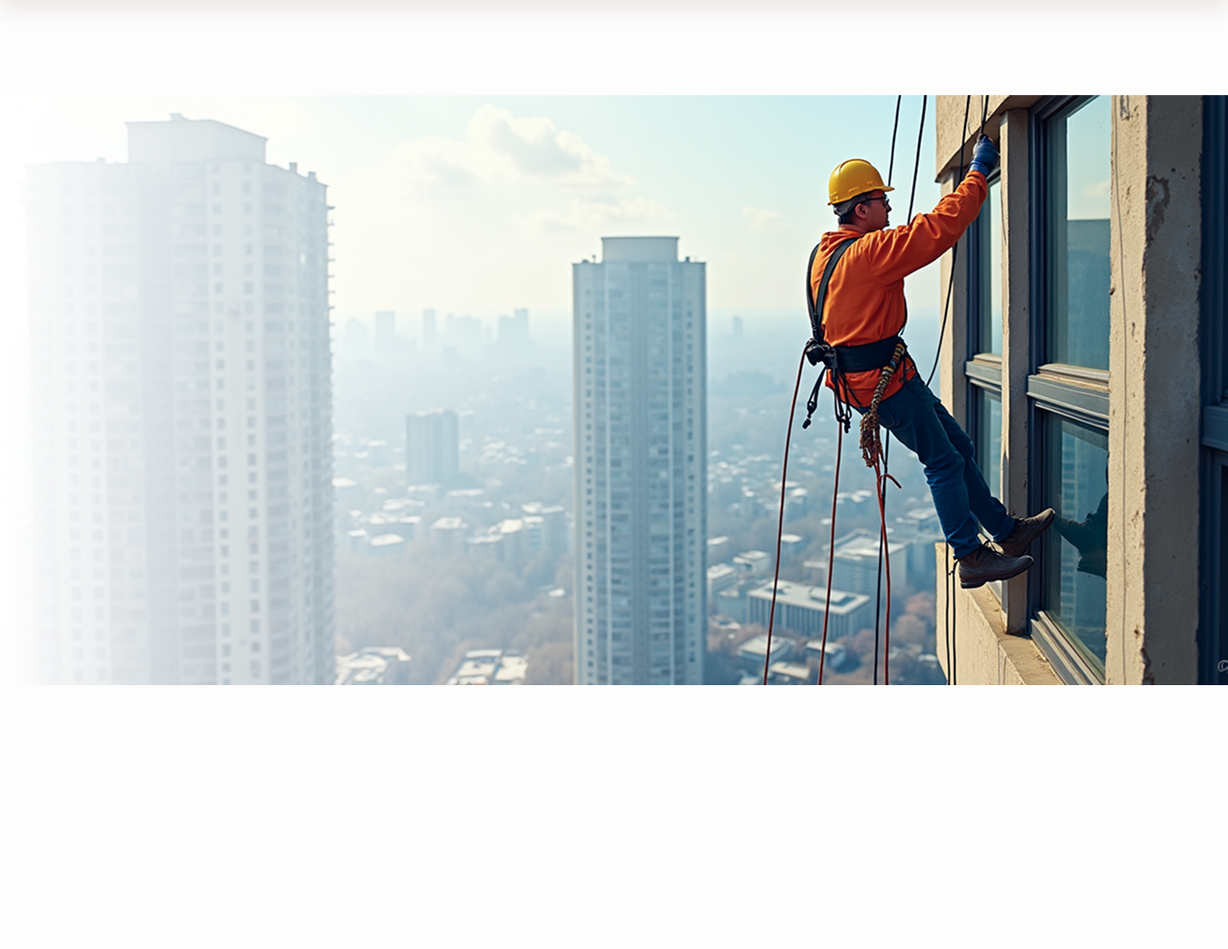
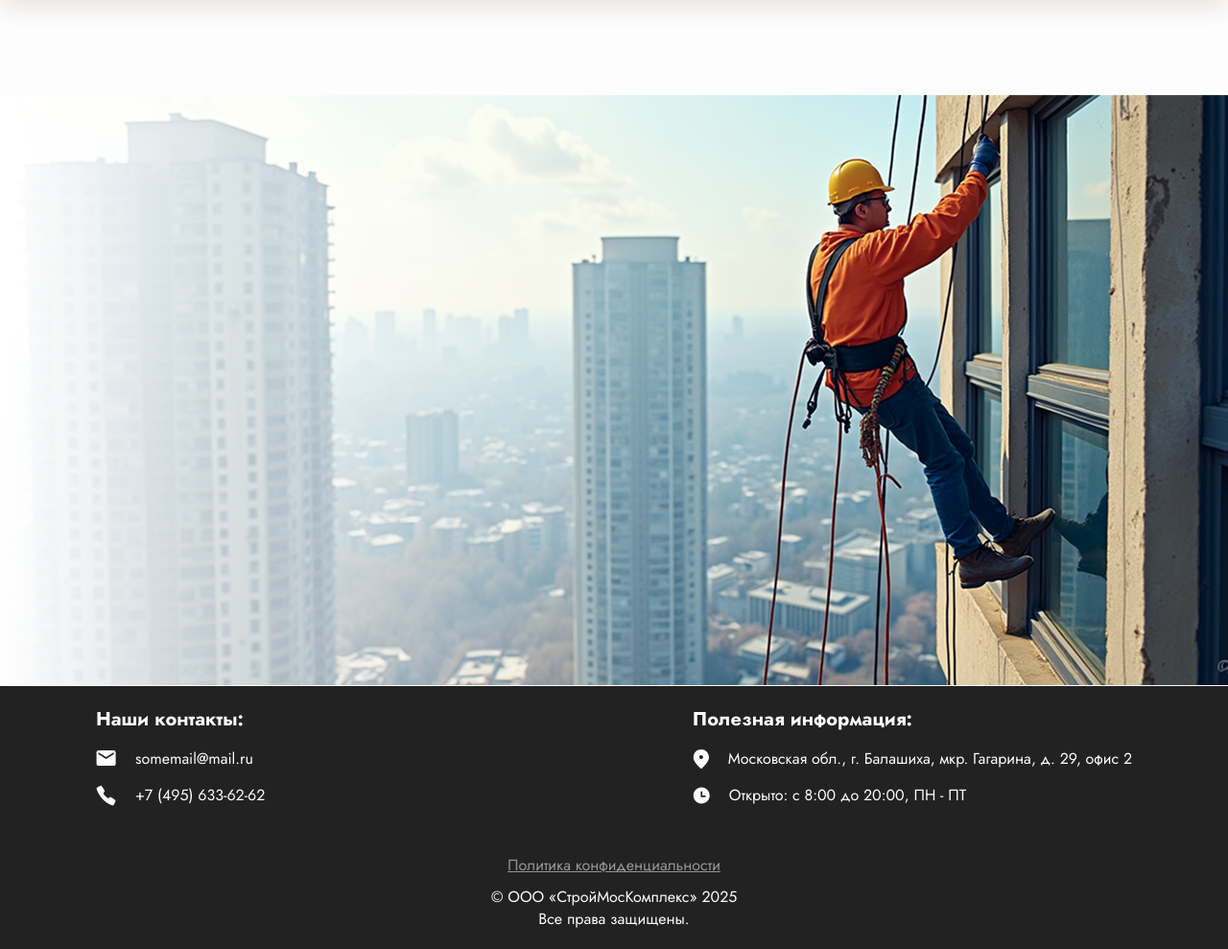
Before and after one commit to VoldM0re/StroyMosKompleks, a PHP site: page / in a window 1280 px wide. Shown: the part 219-1208 px from the top of the page at 96% size. Before the commit the page ends 933 px from the top, so only its background shows below. Run offline with PHP 8.4, Linux system fonts and the light colour scheme.

Commit message:
Свёрстан footer

```diff
--- /dev/null
+++ b/css/components/footer.css
@@ -0,0 +1,80 @@
+footer {
+    background-color: var(--black);
+    color: var(--white);
+    padding: 20px 30px;
+    display: flex;
+    flex-direction: column;
+    gap: 50px;
+    font-size: 16px;
+}
+
+footer h4 {
+    font-size: 20px;
+}
+
+.footer__info {
+    display: flex;
+    flex-direction: column;
+    gap: 30px;
+}
+
+.footer__block {
+    display: flex;
+    flex-direction: column;
+    gap: 15px;
+}
+
+.footer__contact-box {
+    display: flex;
+    align-items: center;
+    gap: 20px;
+}
+
+.contact-phone {
+    text-wrap: nowrap;
+}
+
+.footer__copyrights {
+    display: flex;
+    flex-direction: column;
+    align-items: center;
+    gap: 10px;
+}
+
+.footer__copyrights>p {
+    text-align: center;
+}
+
+.privacy_policy-link {
+    color: var(--placeholder);
+    text-decoration: underline;
+}
+
+@media (min-width: 768px) {
+    .footer__info {
+        flex-direction: row;
+        justify-content: space-between;
+        padding-inline: 25px;
+    }
+}
+
+@media (min-width: 1024px) {
+    .footer__info {
+        flex-direction: row;
+        justify-content: space-between;
+        padding-inline: var(--container-padding-x);
+    }
+}
+
+@media (min-width: 1280px) {
+    footer {
+        align-items: center;
+    }
+
+    .footer__info {
+        flex-direction: row;
+        justify-content: space-between;
+        width: var(--max-container-width);
+        padding-inline: var(--container-padding-x);
+    }
+}
--- a/css/components/header.css
+++ b/css/components/header.css
@@ -51,7 +51,7 @@
     margin-top: 2px;
 }
 
-.contact-phone {
+.header__contact-phone {
     font-size: 18px;
 }
 
@@ -149,7 +149,7 @@
         font-size: 16px;
     }
 
-    .contact-phone {
+    .header__contact-phone {
         font-size: 14px;
     }
 
@@ -188,7 +188,15 @@
 
 
 @media (max-width: 660px) {
+    .header__top {
+        max-width: unset;
+    }
+
     .account__button-text {
+        display: none;
+    }
+
+    .header__contacts {
         display: none;
     }
 }
--- a/css/main.css
+++ b/css/main.css
@@ -6,9 +6,10 @@
 
 /* Импорт стилей страниц */
 @import 'pages/index.css';
+@import 'pages/register.css';
 
 /* * {
-    outline: 4px solid green;
+    outline: 2px solid green;
 } */
 
 body {
@@ -17,6 +18,9 @@ body {
     font-weight: 400;
     color: var(--black);
     background-color: var(--white);
+    display: flex;
+    flex-direction: column;
+    min-height: 100vh;
 }
 
 h1,
@@ -25,3 +29,11 @@ h3 {
     font-weight: 700;
     text-transform: uppercase;
 }
+
+svg {
+    flex-shrink: 0;
+}
+
+main {
+    flex: 1 0 auto;
+}
--- a/css/pages/index.css
+++ b/css/pages/index.css
@@ -1,5 +1,6 @@
 /* Импорт компонентов */
 @import '../components/header.css';
+@import '../components/footer.css';
 
 .container {
     max-width: var(--max-container-width);
--- /dev/null
+++ b/includes/components/footer.php
@@ -0,0 +1,49 @@
+<footer>
+    <div class="footer__info">
+        <address class='footer__block'>
+            <h4>Наши контакты:</h4>
+            <div class='footer__contact-box'>
+                <svg width="21" height="17" viewBox="0 0 21 17" fill="none" xmlns="http://www.w3.org/2000/svg">
+                    <path
+                        d="M2.57886 16.072C2.02886 16.072 1.55819 15.8764 1.16686 15.485C0.775524 15.0937 0.579524 14.6227 0.578857 14.072L0.578857 2.07202C0.578857 1.52202 0.774858 1.05135 1.16686 0.660021C1.55886 0.268688 2.02952 0.0726882 2.57886 0.0720215L18.5789 0.0720215C19.1289 0.0720215 19.5999 0.268021 19.9919 0.660021C20.3839 1.05202 20.5795 1.52269 20.5789 2.07202V14.072C20.5789 14.622 20.3832 15.093 19.9919 15.485C19.6005 15.877 19.1295 16.0727 18.5789 16.072H2.57886ZM10.5789 9.07202L18.5789 4.07202V2.07202L10.5789 7.07202L2.57886 2.07202V4.07202L10.5789 9.07202Z"
+                        fill="#222222" />
+                </svg>
+                <a href='mailto:somemail@mail.ru' class='footer__contact-text'>somemail@mail.ru</a>
+            </div>
+
+            <div class='footer__contact-box'>
+                <svg width="21" height="22" viewBox="0 0 21 22" fill="none" xmlns="http://www.w3.org/2000/svg">
+                    <path
+                        d="M20.532 16.3992C20.299 16.1397 19.4762 15.3724 17.9637 14.3572C16.44 13.3332 15.3163 12.6948 14.9939 12.5459C14.9655 12.5327 14.9342 12.5279 14.9034 12.5319C14.8726 12.5359 14.8434 12.5487 14.8189 12.5687C14.2997 12.9921 13.4256 13.7696 13.3787 13.8116C13.076 14.0828 13.076 14.0828 12.8283 13.9983C12.3925 13.849 11.0389 13.0975 9.85943 11.8616C8.67993 10.6257 7.92411 9.17561 7.78125 8.72055C7.69955 8.46105 7.69955 8.46105 7.95982 8.14461C8 8.0956 8.74422 7.18174 9.14914 6.6394C9.16834 6.61386 9.18053 6.58334 9.18438 6.5511C9.18824 6.51887 9.18362 6.48614 9.17102 6.45645C9.0286 6.119 8.41787 4.94471 7.43838 3.35176C6.46603 1.77095 5.73298 0.910764 5.48476 0.667131C5.46198 0.64466 5.43383 0.629027 5.40326 0.621881C5.3727 0.614735 5.34086 0.61634 5.31109 0.626526C4.44343 0.938261 3.60626 1.33601 2.81103 1.81435C2.04334 2.28091 1.31654 2.81739 0.639093 3.41757C0.615445 3.43859 0.597716 3.46594 0.587806 3.49669C0.577896 3.52744 0.57618 3.56043 0.582842 3.59213C0.676148 4.04672 1.12214 5.94444 2.50611 8.57307C3.9182 11.2558 4.8968 12.6303 6.97051 14.7908C9.04423 16.9513 10.4005 18.036 12.9693 19.5123C15.4837 20.9591 17.2998 21.4259 17.7337 21.5225C17.7641 21.5294 17.7957 21.5276 17.8252 21.5172C17.8547 21.5068 17.8809 21.4884 17.9012 21.4637C18.4751 20.7555 18.9882 19.9956 19.4342 19.193C19.8917 18.3616 20.2722 17.4864 20.5704 16.5793C20.58 16.5485 20.5814 16.5155 20.5747 16.4838C20.5679 16.4521 20.5532 16.4229 20.532 16.3992Z"
+                        fill="#222222" />
+                </svg>
+                <a href='tel:+71234567890' class='footer__contact-text contact-phone'>+7 (495) 633-62-62</a>
+            </div>
+        </address>
+        <address class='footer__block'>
+            <h4>Полезная информация:</h4>
+            <div class='footer__contact-box'>
+                <svg width="17" height="21" viewBox="0 0 17 21" fill="none" xmlns="http://www.w3.org/2000/svg">
+                    <path
+                        d="M8.86891 0.962891C4.60007 0.962891 0.737793 4.23566 0.737793 9.29728C0.737793 12.5294 3.22795 16.3307 8.19809 20.7113C8.58432 21.0467 9.16366 21.0467 9.54989 20.7113C14.5099 16.3307 17 12.5294 17 9.29728C17 4.23566 13.1377 0.962891 8.86891 0.962891ZM8.86891 11.1268C7.75088 11.1268 6.83613 10.212 6.83613 9.094C6.83613 7.97598 7.75088 7.06123 8.86891 7.06123C9.98694 7.06123 10.9017 7.97598 10.9017 9.094C10.9017 10.212 9.98694 11.1268 8.86891 11.1268Z"
+                        fill="white" />
+                </svg>
+                <a href='https://yandex.ru/maps/-/CHBPzM0-' class='footer__contact-text'>Московская обл., г. Балашиха,
+                    мкр. Гагарина, д. 29, офис 2</a>
+            </div>
+
+            <div class='footer__contact-box'>
+                <svg width="18" height="18" viewBox="0 0 18 18" fill="none" xmlns="http://www.w3.org/2000/svg">
+                    <path
+                        d="M9.23779 17.4629C4.54324 17.4629 0.737793 13.6574 0.737793 8.96289C0.737793 4.26834 4.54324 0.462891 9.23779 0.462891C13.9323 0.462891 17.7378 4.26834 17.7378 8.96289C17.7378 13.6574 13.9323 17.4629 9.23779 17.4629ZM10.0878 8.96289V4.71289H8.38779V10.6629H13.4878V8.96289H10.0878Z"
+                        fill="white" />
+                </svg>
+                <span class='footer__contact-text'>Открыто: с 8:00 до 20:00, ПН - ПТ</span>
+            </div>
+        </address>
+    </div>
+    <div class="footer__copyrights">
+        <a href="#" class="privacy_policy-link">Политика конфиденциальности</a>
+        <p>© ООО «СтройМосКомплекс» 2025<br>Все права защищены.</p>
+    </div>
+</footer>
--- a/includes/components/header.php
+++ b/includes/components/header.php
@@ -14,8 +14,7 @@
             </div>
             <div class='header__contact-box'>
                 <img src='../src/svg/phone.svg' alt='phone icon' class='phone__icon icon'>
-                <a href='tel:+71234567890' class='header__contact-text contact-phone'>+7 (495)
-                    633-62-62</a>
+                <a href='tel:+71234567890' class='header__contact-text header__contact-phone'>+7 (495) 633-62-62</a>
             </div>
         </address>
         <a href='#' class='account__button'>
--- a/public/index.php
+++ b/public/index.php
@@ -13,14 +13,16 @@
 
 <body>
     <?php require_once '../includes/components/header.php'; ?>
-    <div class='slider-wrapper container'>
-        <div class='slider'>
-            <div class='slider__item'>
-                <img src='../src/img/slider1.png' alt='Slider image 1'>
+    <main>
+        <div class='slider-wrapper container'>
+            <div class='slider'>
+                <div class='slider__item'>
+                    <img src='../src/img/slider1.png' alt='Slider image 1'>
+                </div>
             </div>
         </div>
-    </div>
-
+    </main>
+    <?php require_once '../includes/components/footer.php'; ?>
     <script src='main.js'></script>
 </body>
 
```
Also changed, not shown: public/register.php (added, +17 -0 lines), css/pages/register.css (added).
